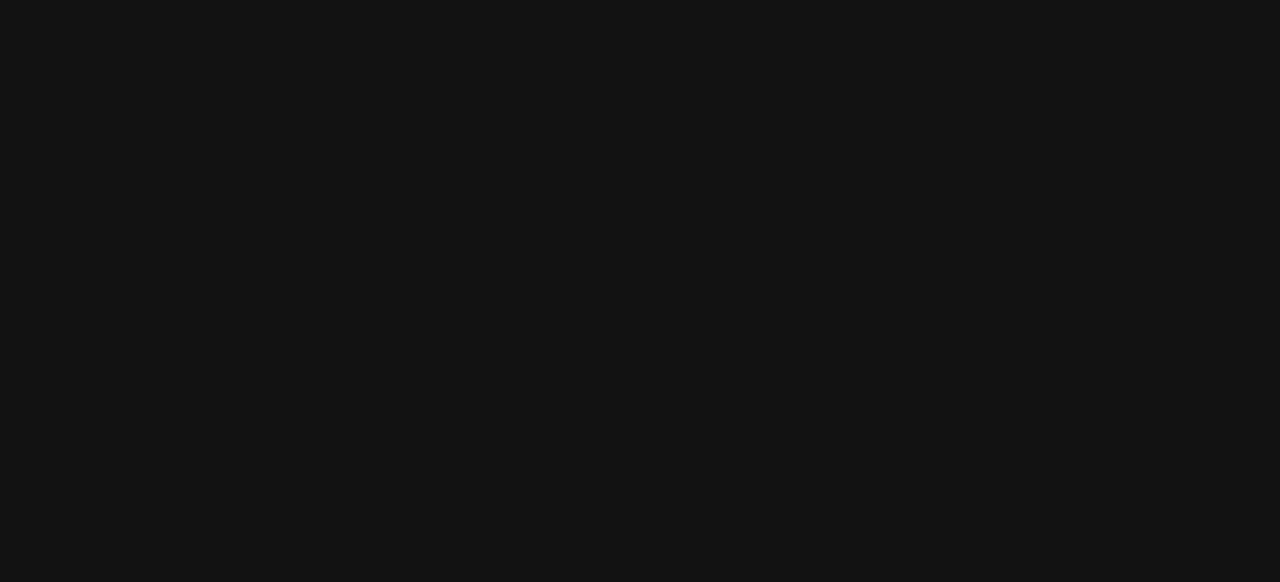
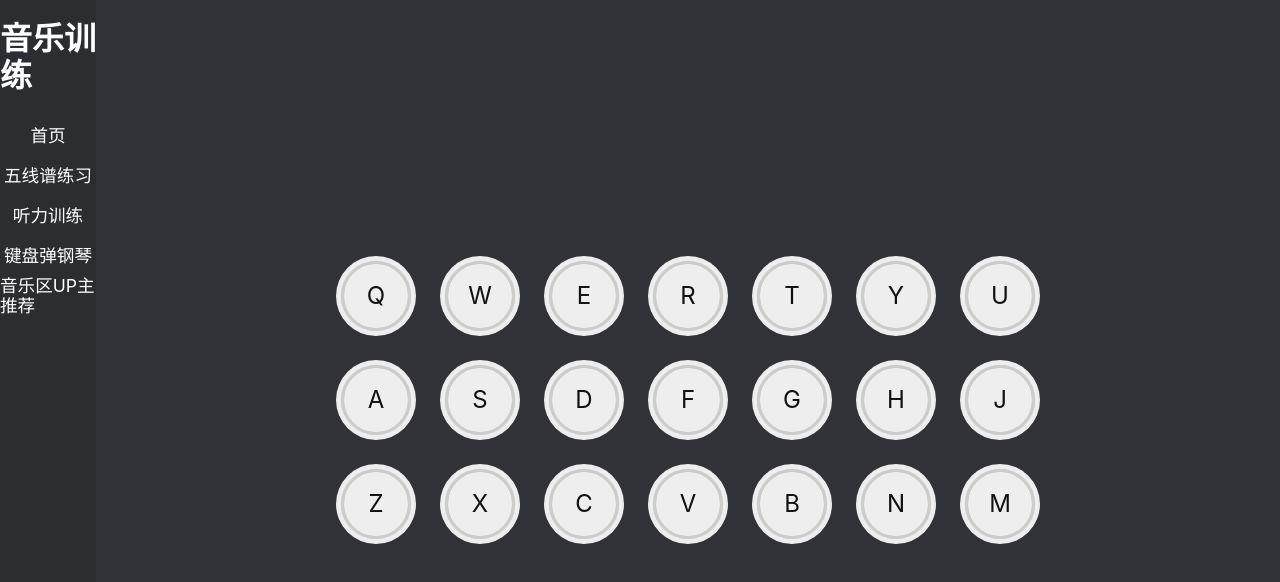
Before and after one commit to MusicPractice/MusicPractice, a Nuxt app: page /piano in a window 1280 px wide. Before the commit this address had no page. Shown: the top 582 px of the page. Built offline with nearby package versions, Linux system fonts and the light colour scheme.

Commit message:
✨ feat: 添加原琴按键

```diff
--- a/app.vue
+++ b/app.vue
@@ -1,4 +1,5 @@
 <template>
+  <NavBar />
   <NuxtPage />
 </template>
 
@@ -6,6 +7,12 @@
 #__nuxt {
   width: 100vw;
   height: 100vh;
+  display: flex;
+
+  > :last-child {
+    flex: 1;
+    background-color: #313338;
+  }
 }
 * {
   color-scheme: dark;
--- /dev/null
+++ b/components/NavBar.vue
@@ -0,0 +1,36 @@
+<template>
+  <div class="NavBar">
+    <h1>音乐训练</h1>
+    <NuxtLink to="/">首页</NuxtLink>
+    <NuxtLink to="/">五线谱练习</NuxtLink>
+    <NuxtLink to="/">听力训练</NuxtLink>
+    <NuxtLink to="/piano">键盘弹钢琴</NuxtLink>
+    <NuxtLink to="/uppers">音乐区UP主推荐</NuxtLink>
+  </div>
+</template>
+
+<style scoped lang="scss">
+.NavBar {
+  width: 15%;
+  background-color: #2b2d31;
+  display: flex;
+  flex-direction: column;
+  align-items: center;
+
+  a {
+    color: #fff;
+    font-size: 110%;
+    width: 100%;
+    height: 2.5rem;
+    text-decoration: none;
+    display: flex;
+    justify-content: center;
+    align-items: center;
+    transition: all 0.3s;
+
+    &:hover {
+      background-color: #35373c;
+    }
+  }
+}
+</style>
--- a/pages/index.vue
+++ b/pages/index.vue
@@ -1,28 +1,7 @@
 <template>
   <div class="index">
     <h1>音乐训练</h1>
-    <NuxtLink to="/">五线谱练习</NuxtLink>
-    <NuxtLink to="/">听力训练</NuxtLink>
-    <NuxtLink to="/">键盘弹钢琴</NuxtLink>
-    <NuxtLink to="/uppers">音乐区UP主推荐</NuxtLink>
   </div>
 </template>
 
-<style scoped lang="scss">
-.index {
-  text-align: center;
-  padding-top: 10rem;
-
-  a {
-    color: #fff;
-    text-decoration: none;
-    transition: color 0.3s;
-    display: block;
-    margin-bottom: 0.5rem;
-
-    &:hover {
-      color: #0ff;
-    }
-  }
-}
-</style>
+<style scoped lang="scss"></style>
--- /dev/null
+++ b/pages/piano.vue
@@ -0,0 +1,134 @@
+<script setup lang="ts">
+const keybind = ref<"genshin">("genshin");
+const keysGenshin = ref<string[][]>([
+  ["Q", "W", "E", "R", "T", "Y", "U"],
+  ["A", "S", "D", "F", "G", "H", "J"],
+  ["Z", "X", "C", "V", "B", "N", "M"],
+]);
+// prettier-ignore
+const classesGenshin = ref<Record<string, string[]>>({
+  Q: [], W: [], E: [], R: [], T: [], Y: [], U: [],
+  A: [], S: [], D: [], F: [], G: [], H: [], J: [],
+  Z: [], X: [], C: [], V: [], B: [], N: [], M: [],
+});
+const pressedKeys = ref<string[]>([]);
+
+function handleKeydown(ev: KeyboardEvent) {
+  if (pressedKeys.value?.includes(ev.key)) {
+    return;
+  }
+  pressedKeys.value?.push(ev.key);
+  if (keybind.value === "genshin") {
+    classesGenshin.value[ev.key.toUpperCase()].splice(
+      classesGenshin.value[ev.key.toUpperCase()].indexOf("animate"),
+      1
+    );
+    classesGenshin.value[ev.key.toUpperCase()].push("pressed");
+    setTimeout(() => {
+      classesGenshin.value[ev.key.toUpperCase()].push("animate");
+    }, 0);
+  }
+}
+
+function handleKeyup(ev: KeyboardEvent) {
+  pressedKeys.value?.splice(pressedKeys.value.indexOf(ev.key), 1);
+  if (keybind.value === "genshin") {
+    classesGenshin.value[ev.key.toUpperCase()].splice(
+      classesGenshin.value[ev.key.toUpperCase()].indexOf("pressed"),
+      1
+    );
+  }
+}
+
+onMounted(() => {
+  if (process.client) {
+    window.addEventListener("keydown", handleKeydown);
+    window.addEventListener("keyup", handleKeyup);
+  }
+});
+
+onUnmounted(() => {
+  if (process.client) {
+    window.removeEventListener("keydown", handleKeydown);
+    window.removeEventListener("keyup", handleKeyup);
+  }
+});
+</script>
+
+<template>
+  <div class="piano">
+    <div class="visual"></div>
+    <div class="keybind genshin" v-if="keybind === 'genshin'">
+      <div class="row" v-for="row in keysGenshin">
+        <div class="col" v-for="col in row" :class="classesGenshin[col]">
+          {{ col }}
+        </div>
+      </div>
+    </div>
+  </div>
+</template>
+
+<style scoped lang="scss">
+.piano {
+  padding: 8rem 15rem;
+  display: flex;
+  justify-content: center;
+  align-items: center;
+
+  .keybind {
+    width: 100%;
+
+    &.genshin {
+      display: flex;
+      align-items: center;
+      flex-direction: column;
+      gap: 1.5rem;
+
+      .row {
+        display: flex;
+        gap: 1.5rem;
+
+        .col {
+          width: 5rem;
+          height: 5rem;
+          border-radius: 50%;
+          background-color: #eee;
+          display: flex;
+          justify-content: center;
+          align-items: center;
+          color: #111;
+          font-size: 150%;
+          position: relative;
+          transition: all 0.3s;
+
+          &::before,
+          &::after {
+            content: "";
+            position: absolute;
+            width: 4rem;
+            height: 4rem;
+            border: 3px solid #ccc;
+            border-radius: 50%;
+          }
+
+          &.pressed {
+            filter: invert(100%);
+          }
+
+          &.animate::after {
+            animation: anim 0.6s;
+
+            @keyframes anim {
+              100% {
+                width: 8rem;
+                height: 8rem;
+                opacity: 0;
+              }
+            }
+          }
+        }
+      }
+    }
+  }
+}
+</style>
--- a/pages/uppers.vue
+++ b/pages/uppers.vue
@@ -43,7 +43,7 @@
       border-radius: 1rem;
       color: #fff;
       text-decoration: none;
-      transition: background-color 0.3s;
+      transition: all 0.3s;
       margin-bottom: 0.5rem;
 
       p {
```
